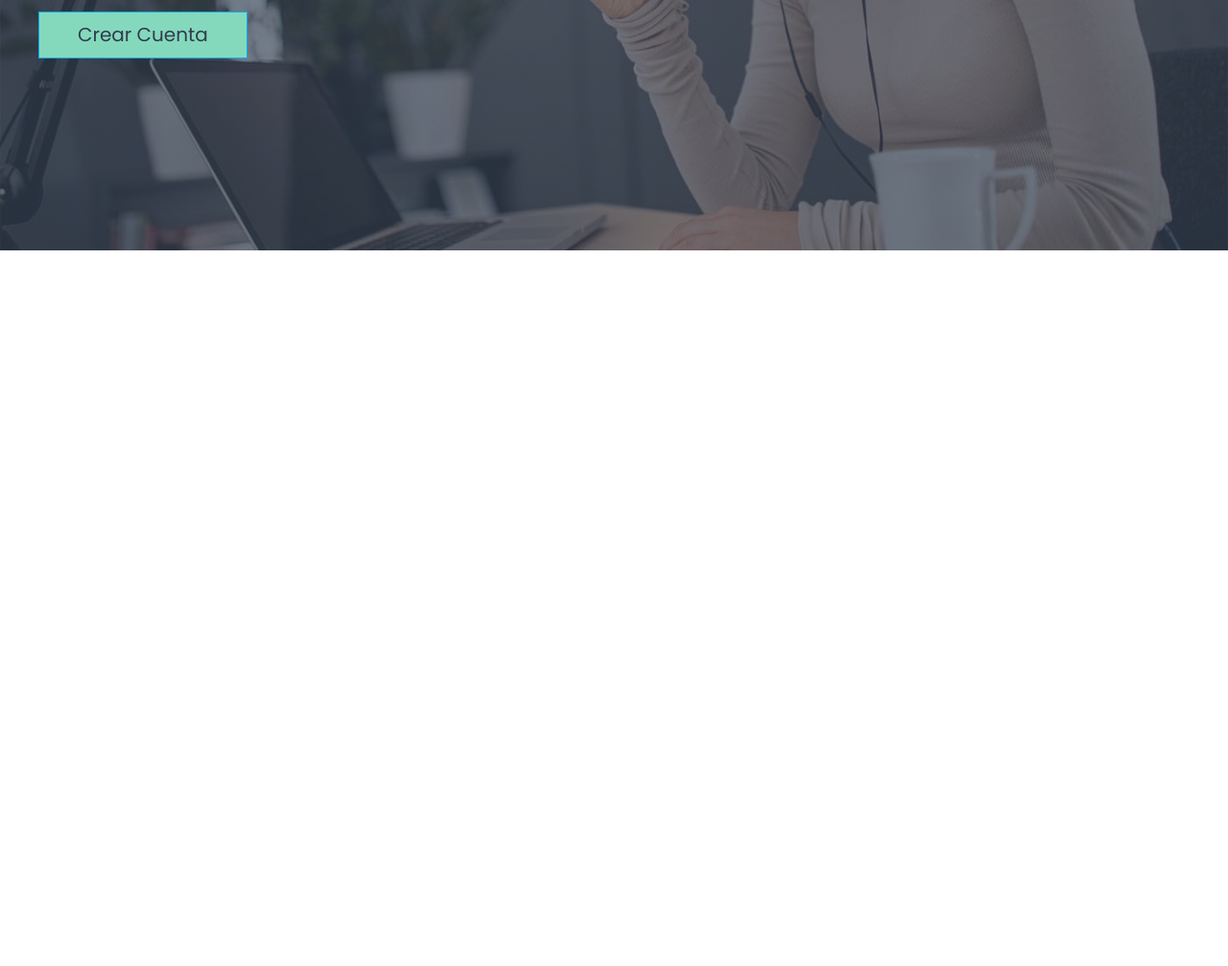
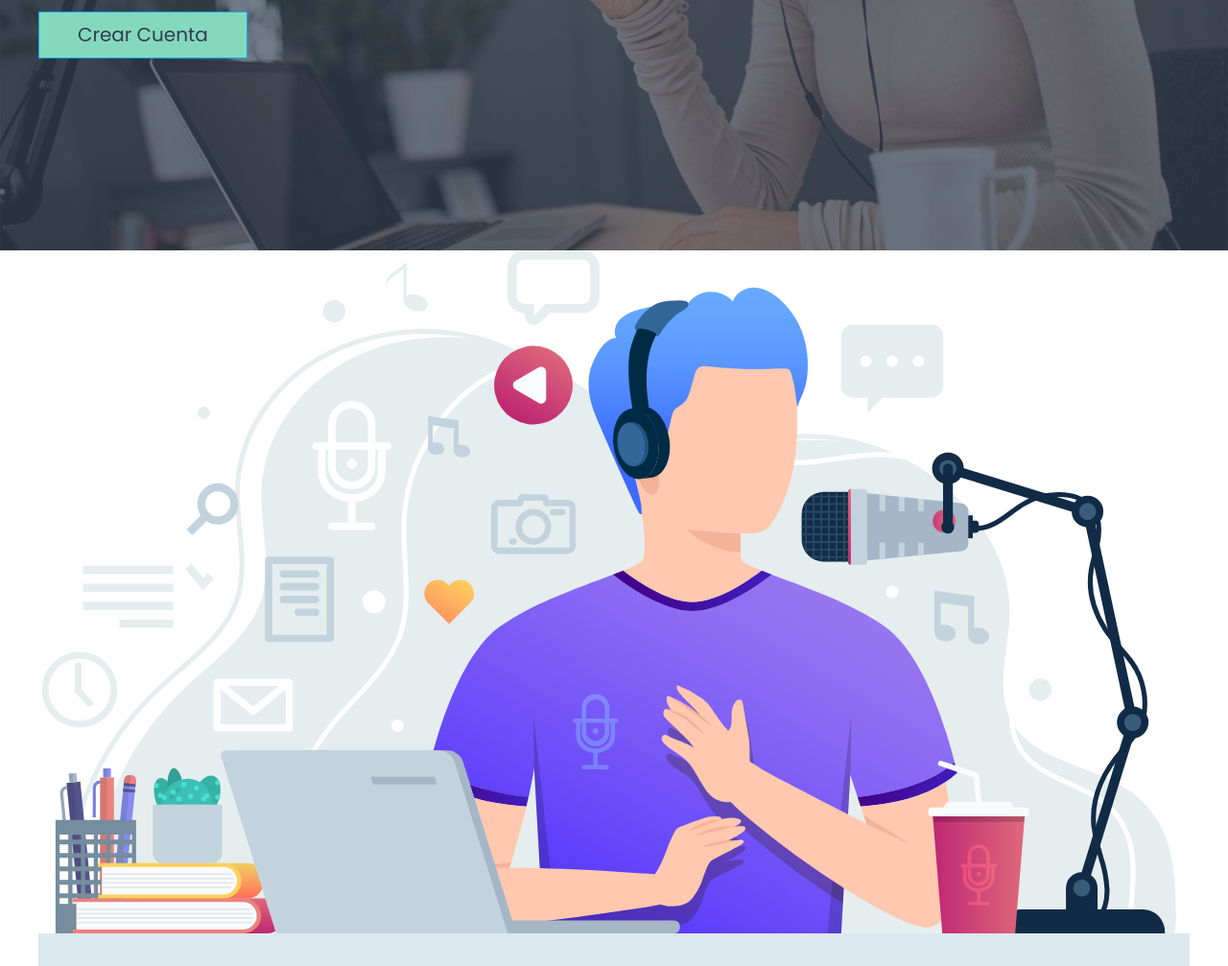
Before and after one commit to cumbinar/podcastApp, a website: page index.html in a window 1280 px wide. Shown: the part 505-1512 px from the top of the page at 96% size. Before the commit the page ends 800 px from the top, so only its background shows below. Drawn offline with Linux system fonts and the light colour scheme.

Commit message:
se carga img section podcast

```diff
--- a/index.html
+++ b/index.html
@@ -26,7 +26,11 @@
     </header>
 
     <section class="contenedor seccion">
-
+        <div class="crea-grid">
+            <div class="imagen">
+                <img src="build/img/imagen_podcast.svg" alt="imagen podcats">
+            </div>
+        </div>
     </section>
 
 </body>
```
